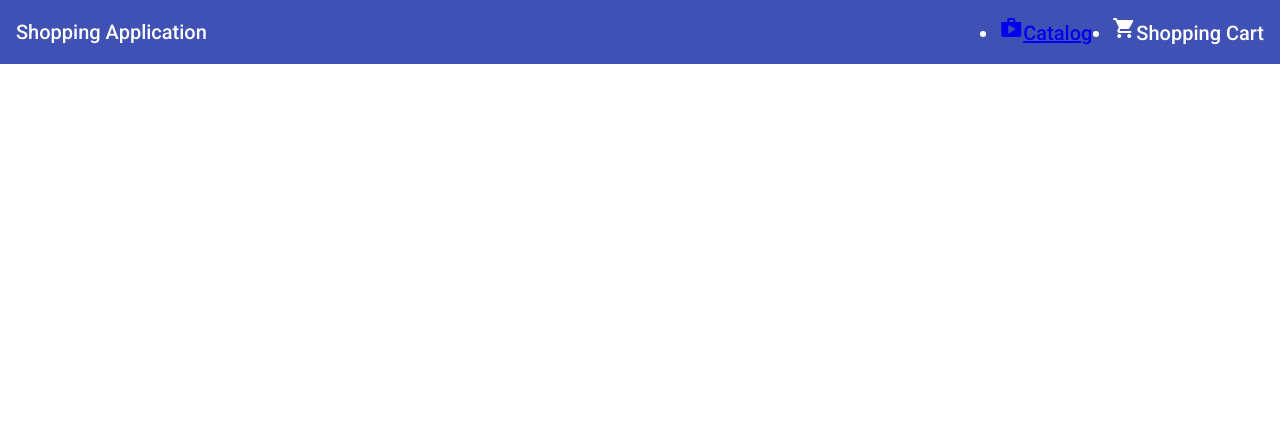
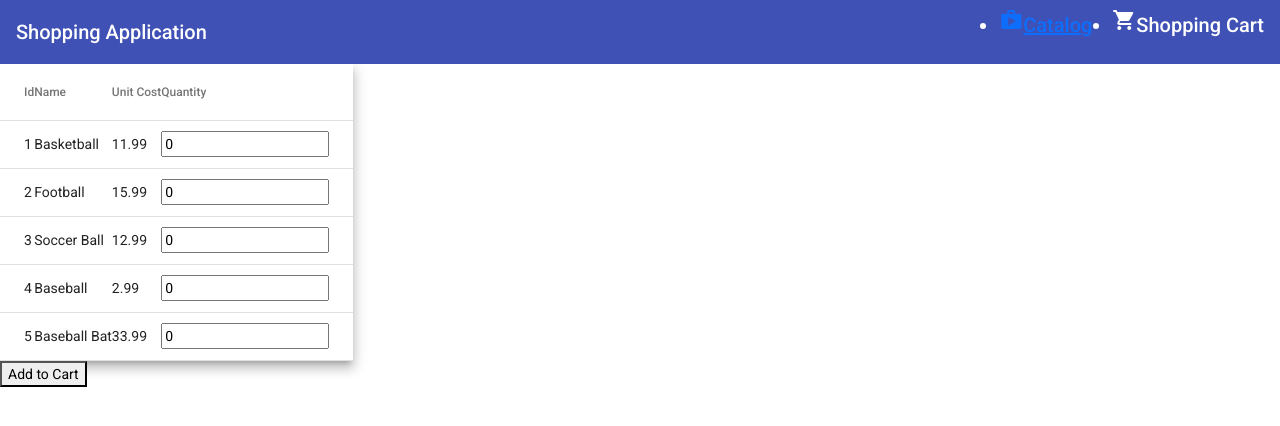
Before and after one commit to zaidbadiger/enterprise-application, an Angular app: page /catalog in a window 1280 px wide. Shown: the top 426 px of the page. Built offline with nearby package versions, Linux system fonts and the light colour scheme.

Commit message:
Added basic display of items

```diff
--- a/angular.json
+++ b/angular.json
@@ -23,6 +23,7 @@
               "src/assets"
             ],
             "styles": [
+              "node_modules/bootstrap/dist/css/bootstrap.min.css",
               "./node_modules/@angular/material/prebuilt-themes/indigo-pink.css",
               "src/styles.css"
             ],
--- a/package.json
+++ b/package.json
@@ -17,10 +17,14 @@
     "@angular/core": "^14.2.0",
     "@angular/flex-layout": "^14.0.0-beta.40",
     "@angular/forms": "^14.2.0",
+    "@angular/localize": "^14.2.0",
     "@angular/material": "^14.2.2",
     "@angular/platform-browser": "^14.2.0",
     "@angular/platform-browser-dynamic": "^14.2.0",
     "@angular/router": "^14.2.0",
+    "@ng-bootstrap/ng-bootstrap": "^13.0.0",
+    "@popperjs/core": "^2.10.2",
+    "bootstrap": "^5.2.0",
     "rxjs": "~7.5.0",
     "tslib": "^2.3.0",
     "zone.js": "~0.11.4"
--- a/src/app/app.component.html
+++ b/src/app/app.component.html
@@ -1,3 +1,4 @@
+
 <mat-sidenav-container>
   <mat-sidenav  #sidenav role="navigation">
    <mat-nav-list>
@@ -40,7 +41,8 @@
         </ul>
      </div>
     </mat-toolbar>
-    <main>
-    </main>
   </mat-sidenav-content>
 </mat-sidenav-container>
+<div>
+  <app-catalog></app-catalog>
+</div>
--- a/src/app/app.module.ts
+++ b/src/app/app.module.ts
@@ -6,17 +6,23 @@ import { AppComponent } from './app.component';
 import { BrowserAnimationsModule } from '@angular/platform-browser/animations';
 import { CatalogComponent } from './catalog/catalog.component';
 import { FlexLayoutModule } from '@angular/flex-layout';
+import { NgbModule } from '@ng-bootstrap/ng-bootstrap';
+import { MatTableModule } from '@angular/material/table'
+import { FormsModule } from '@angular/forms';
 @NgModule({
   declarations: [
     AppComponent,
     CatalogComponent
   ],
   imports: [
+    MatTableModule,
     BrowserModule,
     AppRoutingModule,
     BrowserAnimationsModule,
     MaterialModule,
     FlexLayoutModule,
+    NgbModule,
+    FormsModule ,
   ],
   providers: [],
   bootstrap: [AppComponent]
--- a/src/app/catalog/catalog.component.html
+++ b/src/app/catalog/catalog.component.html
@@ -1 +1,37 @@
-<p>catalog works!</p>
+<ng-container>
+  <table mat-table [dataSource]="catalog_items" class="mat-elevation-z8">
+
+    <!--- Note that these columns can be defined in any order.
+          The actual rendered columns are set as a property on the row definition" -->
+
+    <!-- Id Column -->
+    <ng-container matColumnDef="id">
+      <th mat-header-cell *matHeaderCellDef> Id </th>
+      <td mat-cell *matCellDef="let item"> {{item.id}} </td>
+    </ng-container>
+
+    <!-- Name Column -->
+    <ng-container matColumnDef="name">
+      <th mat-header-cell *matHeaderCellDef> Name </th>
+      <td mat-cell *matCellDef="let item"> {{item.name}} </td>
+    </ng-container>
+
+    <!-- Cost Column -->
+    <ng-container matColumnDef="unitcost">
+      <th mat-header-cell *matHeaderCellDef> Unit Cost </th>
+      <td mat-cell *matCellDef="let item"> {{item.unitCost}} </td>
+    </ng-container>
+
+    <!-- Quantity Column -->
+    <ng-container matColumnDef="quantity">
+      <th mat-header-cell *matHeaderCellDef> Quantity </th>
+      <td mat-cell *matCellDef="let item">
+        <input [(ngModel)]="item.quantity">
+      </td>
+    </ng-container>
+
+    <tr mat-header-row *matHeaderRowDef="displayedColumns"></tr>
+    <tr mat-row *matRowDef="let row; columns: displayedColumns;"></tr>
+  </table>
+  <button (click)="addToCart()">Add to Cart</button>
+</ng-container>
--- a/src/app/catalog/catalog.component.ts
+++ b/src/app/catalog/catalog.component.ts
@@ -1,5 +1,4 @@
 import { Component, OnInit } from '@angular/core';
-import { Cart } from '../data/models/cart';
 import { LineItem } from '../data/models/line-item';
 import { CatalogService } from '../services/catalog.service';
 @Component({
@@ -8,7 +7,7 @@ import { CatalogService } from '../services/catalog.service';
   styleUrls: ['./catalog.component.css']
 })
 export class CatalogComponent implements OnInit {
-
+  displayedColumns: string[] = ['id','name','unitcost','quantity'];
   catalog_items:LineItem[] = [];
 
   constructor(private catalogService: CatalogService) {
@@ -25,4 +24,8 @@ export class CatalogComponent implements OnInit {
     })
   }
 
+  addToCart(){
+
+  }
+
 }
--- a/src/app/services/catalog.service.ts
+++ b/src/app/services/catalog.service.ts
@@ -3,11 +3,11 @@ import { Observable, of } from 'rxjs';
 import { LineItem } from '../data/models/line-item';
 
 
-var itemOne: LineItem = {  id: '1', name: 'basketball', imageUrl: 'placeHolder', unitCost: 11.99, quantity: 0}
-var itemTwo: LineItem = { id: '2', name: 'football', imageUrl: 'placeHolder',  unitCost: 15.99,  quantity: 0}
-var itemThree: LineItem = {  id: '3',  name: 'soccer ball',  imageUrl: 'placeHolder',  unitCost: 12.99,  quantity: 0}
-var itemFour: LineItem = { id: '4',  name: 'baseball',  imageUrl: 'placeHolder',  unitCost: 2.99,  quantity: 0}
-var itemFive: LineItem = { id: '5', name: 'baseball bat',  imageUrl: 'placeHolder',  unitCost: 33.99,  quantity: 0}
+var itemOne: LineItem = {  id: '1', name: 'Basketball', imageUrl: 'placeHolder', unitCost: 11.99, quantity: 0}
+var itemTwo: LineItem = { id: '2', name: 'Football', imageUrl: 'placeHolder',  unitCost: 15.99,  quantity: 0}
+var itemThree: LineItem = {  id: '3',  name: 'Soccer Ball',  imageUrl: 'placeHolder',  unitCost: 12.99,  quantity: 0}
+var itemFour: LineItem = { id: '4',  name: 'Baseball',  imageUrl: 'placeHolder',  unitCost: 2.99,  quantity: 0}
+var itemFive: LineItem = { id: '5', name: 'Baseball Bat',  imageUrl: 'placeHolder',  unitCost: 33.99,  quantity: 0}
 
 const catalog_items:LineItem[] = [itemOne, itemTwo, itemThree, itemFour, itemFive];
 
--- a/src/app/shared/material.module.ts
+++ b/src/app/shared/material.module.ts
@@ -3,6 +3,7 @@ import {MatSidenavModule} from '@angular/material/sidenav';
 import {MatToolbarModule} from '@angular/material/toolbar';
 import {MatIconModule} from '@angular/material/icon';
 import {MatListModule} from '@angular/material/list';
+import {MatTableModule} from '@angular/material/table';
 
 @NgModule({
   imports: [
@@ -10,12 +11,14 @@ import {MatListModule} from '@angular/material/list';
     MatToolbarModule,
     MatIconModule,
     MatListModule,
+    MatTableModule,
   ],
   exports: [
     MatSidenavModule,
     MatToolbarModule,
     MatIconModule,
     MatListModule,
+    MatTableModule,
   ]
 })
 export class MaterialModule {}
--- a/src/polyfills.ts
+++ b/src/polyfills.ts
@@ -1,3 +1,7 @@
+/***************************************************************************************************
+ * Load `$localize` onto the global scope - used if i18n tags appear in Angular templates.
+ */
+import '@angular/localize/init';
 /**
  * This file includes polyfills needed by Angular and is loaded before the app.
  * You can add your own extra polyfills to this file.
```
Also changed, not shown: 1 other file (tests, documents, lock files or other folders).
